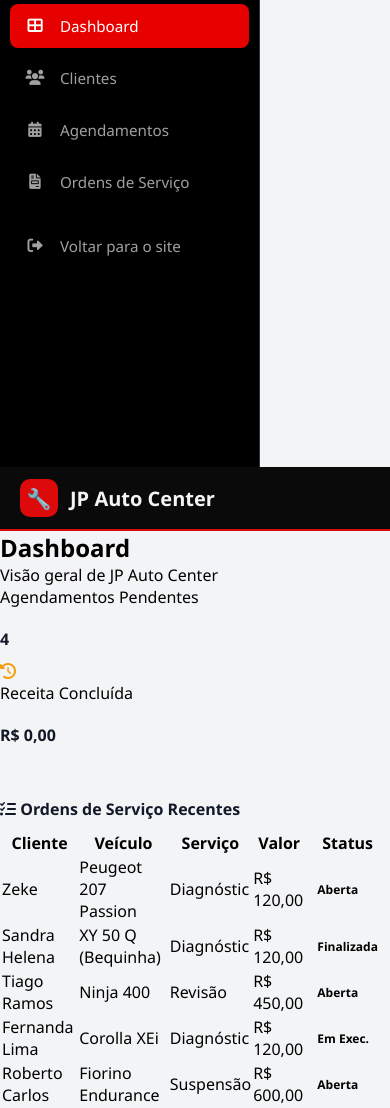
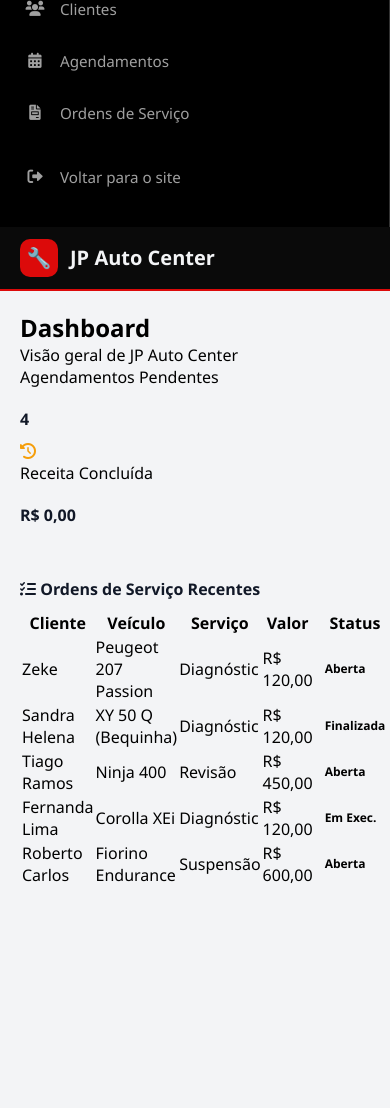
Before and after one commit to Bbasilisco/ProjetoIntegradorWeb, a PHP site: page /Paginas/AreaAdmin.php in a window 390 px wide. Shown: the part 377-1485 px from the top of the page. After the commit the page ends 1260 px from the top, so only its background shows below. Run offline with PHP 8.4, Linux system fonts and the light colour scheme; data comes from the database, SQL or seed files in the repository.

Commit message:
Refactor admin layout styles and sidebar structure for improved organization and responsiveness

```diff
--- a/FrontEnd/Estilo.css
+++ b/FrontEnd/Estilo.css
@@ -1616,36 +1616,77 @@ border-radius:10px;
     text-align: center;
 }
 /****************************************************/
-/*****************SIDE BAR***************************/
+/***************** ADMIN LAYOUT *********************/
 /****************************************************/
-.sidebar {
+
+.admin-body {
+    margin: 0;
+    padding: 0;
+    background: #f3f4f6;
+}
+
+.admin-layout {
+    display: flex;
+    min-height: 100vh;
+    width: 100%;
+}
+
+.main-content {
+    flex: 1;
+    min-width: 0;
+    display: flex;
+    flex-direction: column;
+}
+
+/****************************************************/
+/***************** TOPO ADMIN ***********************/
+/****************************************************/
+
+.topo-admin {
+    position: relative;
+    z-index: 1;
+}
+
+/****************************************************/
+/***************** SIDEBAR ADMIN ********************/
+/****************************************************/
+
+.admin-sidebar {
     width: 260px;
-    background-color: #000; /* Fundo preto */
-    height: 100vh;
+    min-width: 260px;
+    background-color: #000;
     color: #fff;
     padding: 20px 0;
     display: flex;
     flex-direction: column;
     border-right: 1px solid #333;
-}
-
-.sidebar-logo {
+    min-height: 100vh;
+}
+
+.admin-sidebar-logo {
     padding: 0 20px 30px;
     font-size: 1.2rem;
     font-weight: bold;
 }
 
-.sidebar-nav ul {
+.admin-sidebar-logo img {
+    max-width: 100%;
+    height: auto;
+    display: block;
+}
+
+.admin-sidebar-nav ul {
     list-style: none;
-    padding: 0 10px; /* Pequeno recuo para o efeito arredondado */
-}
-
-.sidebar-nav li {
+    padding: 0 10px;
+    margin: 0;
+}
+
+.admin-sidebar-nav li {
     margin-bottom: 8px;
 }
 
-.sidebar-nav a {
-    color: #a0a0a0; /* Cor de texto padrão (cinza) */
+.admin-sidebar-nav a {
+    color: #a0a0a0;
     text-decoration: none;
     display: flex;
     align-items: center;
@@ -1655,24 +1696,49 @@ border-radius:10px;
     font-size: 0.95rem;
 }
 
-.sidebar-nav i {
+.admin-sidebar-nav i {
     margin-right: 15px;
     width: 20px;
     text-align: center;
 }
 
-/* Estado Ativo (Onde o usuário está) */
-.sidebar-nav li.active a {
-    background-color: #e60000; /* Vermelho vibrante */
+.admin-sidebar-nav li.active a {
+    background-color: #e60000;
     color: #fff;
 }
 
-/* Efeito de Hover */
-.sidebar-nav li:not(.active) a:hover {
+.admin-sidebar-nav li:not(.active) a:hover {
     background-color: #1a1a1a;
     color: #fff;
 }
 
+/****************************************************/
+/***************** DASHBOARD ADMIN ******************/
+/****************************************************/
+
+.dashboard-container {
+    padding: 30px;
+}
+
+/****************************************************/
+/***************** RESPONSIVO ADMIN *****************/
+/****************************************************/
+
+@media (max-width: 991px) {
+    .admin-layout {
+        flex-direction: column;
+    }
+
+    .admin-sidebar {
+        width: 100%;
+        min-width: 100%;
+        min-height: auto;
+    }
+
+    .dashboard-container {
+        padding: 20px;
+    }
+}
 
 
 
--- a/Paginas/Sidebar.php
+++ b/Paginas/Sidebar.php
@@ -1,15 +1,13 @@
-
 <?php
-// Define a página atual para marcar o item como "Ativo" (vermelho)
 $pagina_atual = basename($_SERVER['PHP_SELF']);
 ?>
 
-<aside class="sidebar">
-    <div class="sidebar-logo">
+<aside class="admin-sidebar">
+    <div class="admin-sidebar-logo">
         <img src="caminho/para/seu/logo-automaster.png" alt="AutoMaster">
     </div>
 
-    <nav class="sidebar-nav">
+    <nav class="admin-sidebar-nav">
         <ul>
             <li class="<?= ($pagina_atual == 'AreaAdmin.php') ? 'active' : '' ?>">
                 <a href="AreaAdmin.php">
--- a/Paginas/TopoAdm.php
+++ b/Paginas/TopoAdm.php
@@ -7,12 +7,13 @@ $diretorioAtual = basename(dirname($_SERVER['PHP_SELF']));
 $prefixo = ($diretorioAtual == 'Paginas') ? '../' : '';
 ?>
 
-<link rel="stylesheet" href="<?php echo $prefixo; ?>FontEnd/Estilo.css">
+<link rel="stylesheet" href="<?php echo $prefixo; ?>FrontEnd/Estilo.css">
 
-<header class="index-topo">
+<header class="index-topo topo-admin">
     <div class="index-container topo-conteudo">
         <div class="logo-marca">
             <div class="logo-box">🔧</div>
             <span>JP Auto Center</span>
         </div>
+    </div>
 </header>
```
